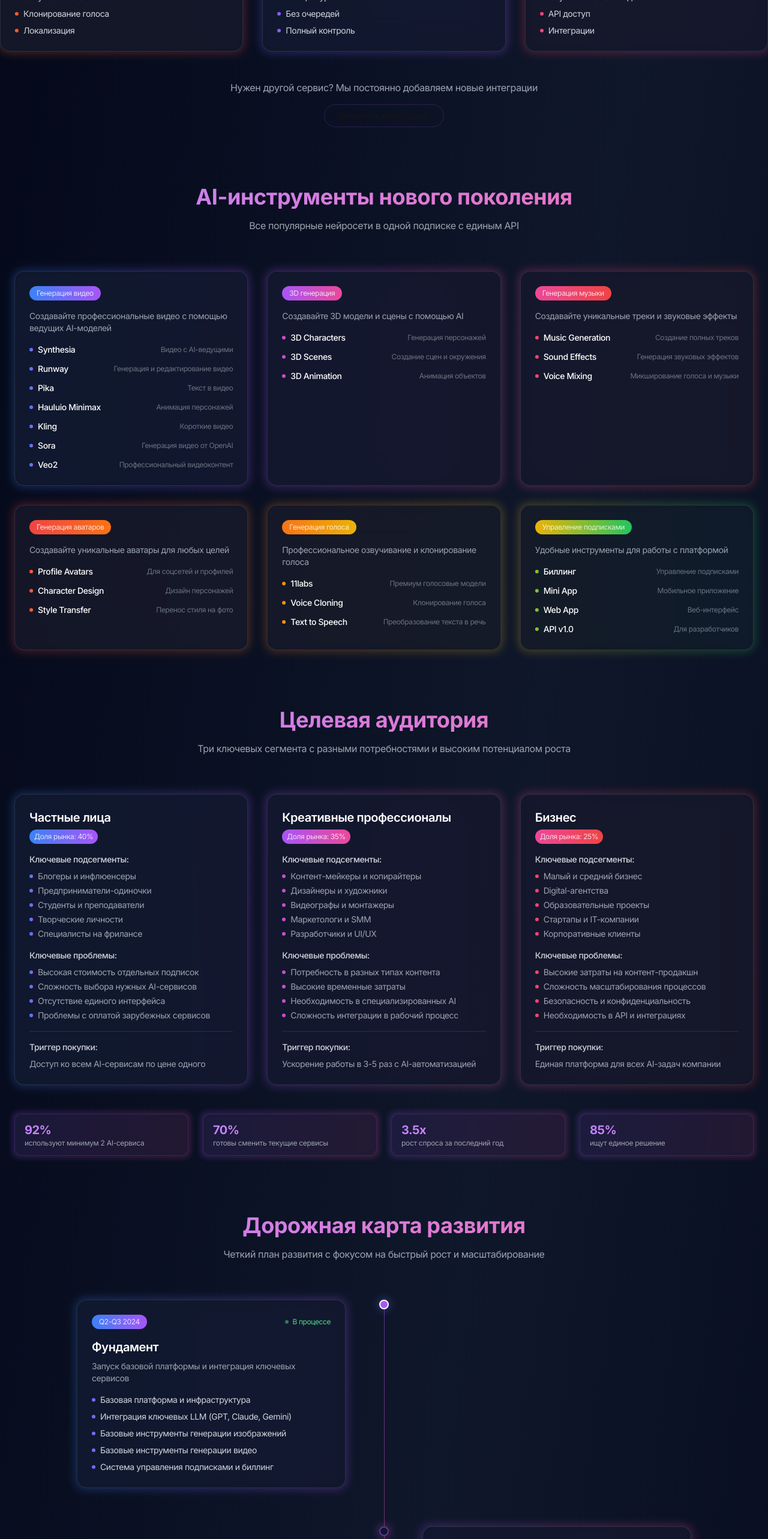
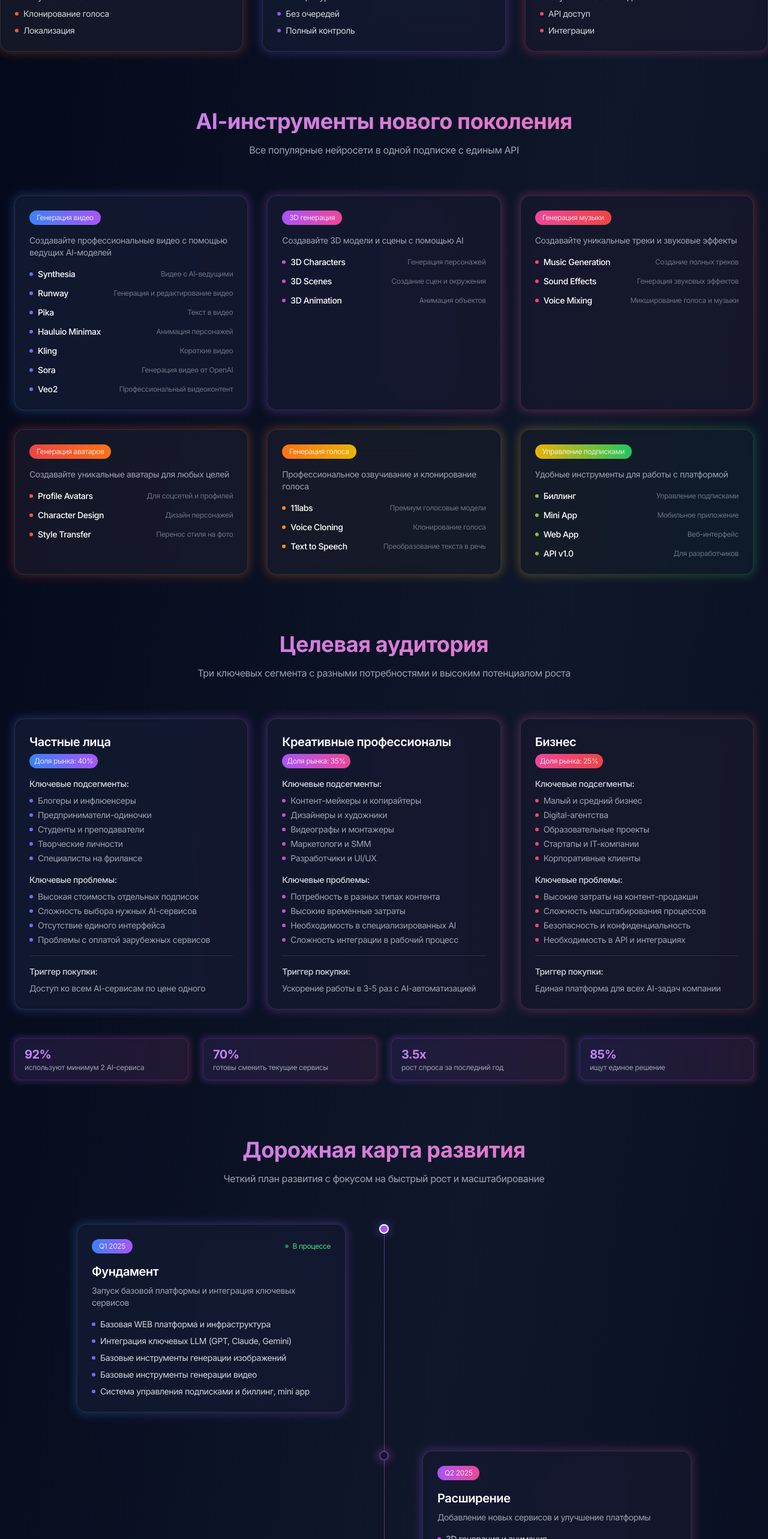
Before and after one commit to Leogelv/aihub, a Next.js app: page / in a window 1280 px wide. Shown: the part 1580-4146 px from the top of the page at 60% size. Built offline with nearby package versions, Linux system fonts and the light colour scheme.

Commit message:
refactor: remove particles and simplify dependencies

```diff
--- a/src/components/sections/AIServices.tsx
+++ b/src/components/sections/AIServices.tsx
@@ -115,12 +115,7 @@ export const AIServices = () => {
         transition={{ delay: 0.8 }}
         className="text-center mt-12"
       >
-        <p className="text-gray-400 mb-4">
-          Нужен другой сервис? Мы постоянно добавляем новые интеграции
-        </p>
-        <button className="px-6 py-2 rounded-full border border-purple-500/20 hover:border-purple-500/40 transition-colors text-sm">
-          Запросить интеграцию
-        </button>
+
       </motion.div>
     </section>
   );
--- a/src/components/sections/Timeline.tsx
+++ b/src/components/sections/Timeline.tsx
@@ -3,34 +3,33 @@ import { motion } from "framer-motion";
 
 const timelineData = [
   {
-    period: "Q2-Q3 2024",
+    period: "Q1 2025",
     title: "Фундамент",
     description: "Запуск базовой платформы и интеграция ключевых сервисов",
     gradient: "from-blue-500 to-purple-500",
     status: 'current',
     items: [
-      "Базовая платформа и инфраструктура",
+      "Базовая WEB платформа и инфраструктура",
       "Интеграция ключевых LLM (GPT, Claude, Gemini)",
       "Базовые инструменты генерации изображений",
       "Базовые инструменты генерации видео",
-      "Система управления подписками и биллинг"
+      "Система управления подписками и биллинг, mini app"
     ]
   },
   {
-    period: "Q4 2024",
+    period: "Q2 2025",
     title: "Расширение",
     description: "Добавление новых сервисов и улучшение платформы",
     gradient: "from-purple-500 to-pink-500",
     items: [
       "3D генерация и анимация",
       "Генерация музыки и звуков",
-      "Генерация аватаров",
       "Клонирование голоса",
       "API для разработчиков v1.0"
     ]
   },
   {
-    period: "Q1-Q2 2025",
+    period: "Q3 2025",
     title: "Масштабирование",
     description: "Выход на новые рынки и аудитории",
     gradient: "from-pink-500 to-red-500",
@@ -38,7 +37,7 @@ const timelineData = [
       "Выход на рынки СНГ",
       "Мобильное приложение",
       "Корпоративные решения",
-      "Маркетплейс AI-моделей",
+      "Маркетплейс AI-сценариев",
       "API для разработчиков v2.0"
     ]
   }
```
